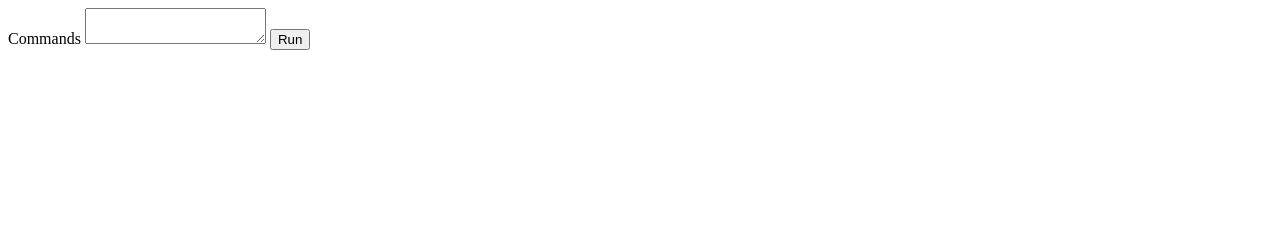
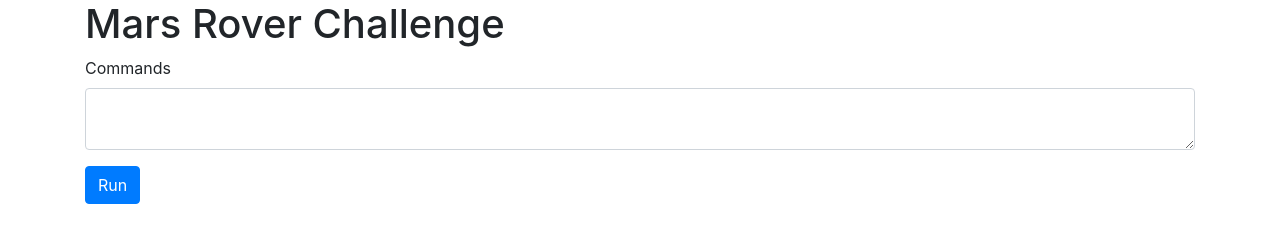
Before and after one commit to jens1101/mars-rover, a website: page src/index.html in a window 1280 px wide. Drawn offline with nearby package versions, Linux system fonts and the light colour scheme.

Commit message:
Added Bootstrap
- Adjusted the view to fit Bootstrap
- Removed the canvas element. I decided to use SVG instead
- Changed the initialisation function signature and name

```diff
--- a/package.json
+++ b/package.json
@@ -18,5 +18,8 @@
   },
   "mocha": {
     "spec": "src/**/*test.js"
+  },
+  "dependencies": {
+    "bootstrap": "^4.4.1"
   }
 }
--- a/src/app/main.js
+++ b/src/app/main.js
@@ -9,13 +9,18 @@ const MS_DELAY_BETWEEN_ROVER_MOVEMENTS = 400
 
 /**
  *
- * @param {HTMLButtonElement} runButton
- * @param {HTMLTextAreaElement} commandTextArea
- * @param {HTMLCanvasElement} canvas
+ * @param {HTMLFormElement} commandForm
  * @param {HTMLElement} errorAlert
  */
-export function bootstrap (runButton, commandTextArea, canvas, errorAlert) {
-  runButton.addEventListener('click', async () => {
+export function init (commandForm, errorAlert) {
+  // noinspection JSUnresolvedVariable
+  const runButton = commandForm.run
+  // noinspection JSUnresolvedVariable
+  const commandTextArea = commandForm.commands
+
+  commandForm.addEventListener('submit', async event => {
+    event.preventDefault()
+
     // Disable the run button and command text area while the commands are
     // running.
     runButton.disabled = true
@@ -23,8 +28,7 @@ export function bootstrap (runButton, commandTextArea, canvas, errorAlert) {
     errorAlert.setAttribute('hidden', 'hidden')
 
     try {
-      // TODO: catch errors and display them
-      await runCommands(commandTextArea.value, canvas)
+      await runCommands(commandTextArea.value)
     } catch (error) {
       errorAlert.textContent = error.message
       errorAlert.removeAttribute('hidden')
@@ -38,13 +42,12 @@ export function bootstrap (runButton, commandTextArea, canvas, errorAlert) {
 
 /**
  * @param {string} commands
- * @param {HTMLCanvasElement} canvas
  * @return {Promise<void>}
  */
-async function runCommands (commands, canvas) {
+async function runCommands (commands) {
   const { plateau, allRoversMovements } = parseCommands(commands)
 
-  initGridDisplay(canvas, plateau.maxX, plateau.maxY)
+  initGridDisplay(plateau.maxX, plateau.maxY)
 
   for (const roverMovements of allRoversMovements) {
     let previousPosition = null
@@ -59,12 +62,10 @@ async function runCommands (commands, canvas) {
 }
 
 /**
- *
- * @param {HTMLCanvasElement} canvas
  * @param {number} width
  * @param {number} height
  */
-function initGridDisplay (canvas, width, height) {
+function initGridDisplay (width, height) {
   // TODO: implement
   // TODO: remove the console log
   console.log(`Created plateau ${width} wide and ${height} high`)
--- a/src/index.html
+++ b/src/index.html
@@ -3,30 +3,48 @@
 <head>
     <meta charset="UTF-8">
     <title>Mars Rover Challenge</title>
+
+    <link href="../node_modules/bootstrap/dist/css/bootstrap.min.css"
+          rel="stylesheet"/>
+
     <script type="module">
-      import { bootstrap } from './app/main.js'
+      import { init } from './app/main.js'
 
-      const runButton = document.getElementById('run-button')
-      const commandTextArea = document.getElementById('command-text-area')
-      const canvas = document.getElementById('plateau-canvas')
-      const errorAlert = document.getElementById('error-alert')
+      /**
+       * @type {HTMLFormElement}
+       */
+      const commandForm = document.querySelector('#command-form')
+      /**
+       * @type {HTMLElement}
+       */
+      const errorAlert = document.querySelector('#error-alert')
 
-      bootstrap(runButton, commandTextArea, canvas, errorAlert)
+      init(commandForm, errorAlert)
     </script>
 </head>
 <body>
+<div class="container">
+    <h1>Mars Rover Challenge</h1>
     <section>
+        <div class="alert alert-danger" hidden id="error-alert"></div>
+
         <!-- TODO: maybe add the ability to control the speed via a slider -->
-    <label>
-        Commands
-        <textarea id="command-text-area"></textarea>
-    </label>
-    <button id="run-button" type="button">Run</button>
+        <form id="command-form">
+            <div class="form-group">
+                <label for="command-text-area">Commands</label>
+                <textarea class="form-control"
+                          id="command-text-area"
+                          name="commands"></textarea>
+            </div>
+            <button class="btn btn-primary" name="run" type="submit">
+                Run
+            </button>
+        </form>
     </section>
+
     <!-- TODO: add a canvas here to render what is happening -->
     <section>
-    <div hidden id="error-alert"></div>
-    <canvas id="plateau-canvas"></canvas>
     </section>
+</div>
 </body>
 </html>
```
Also changed, not shown: 1 other file. Lines whose indentation alone changed are shown as unchanged.
